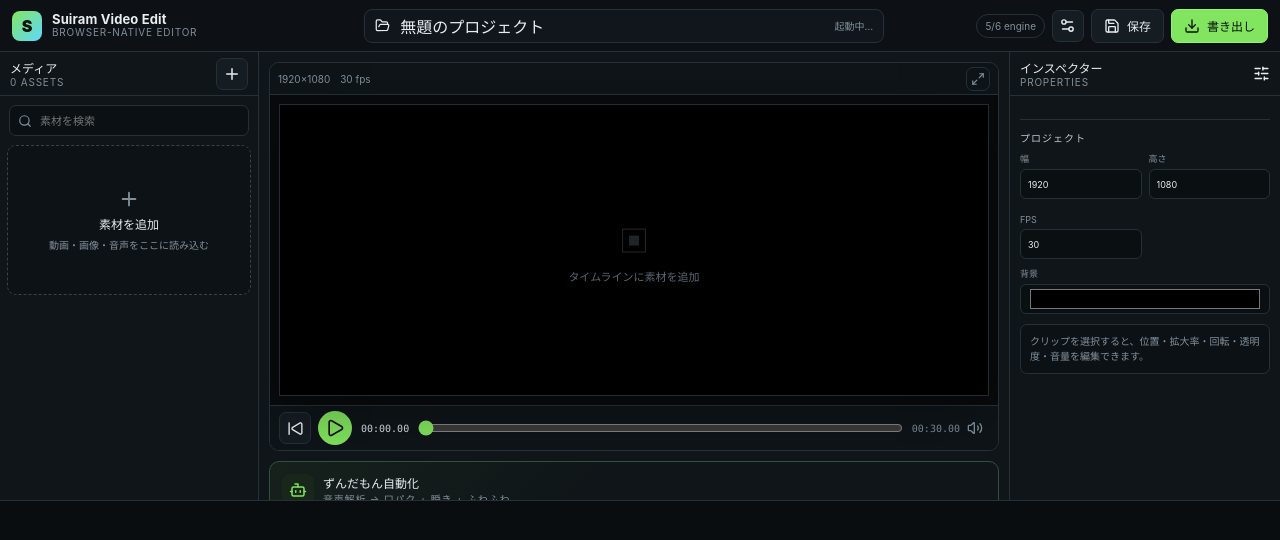
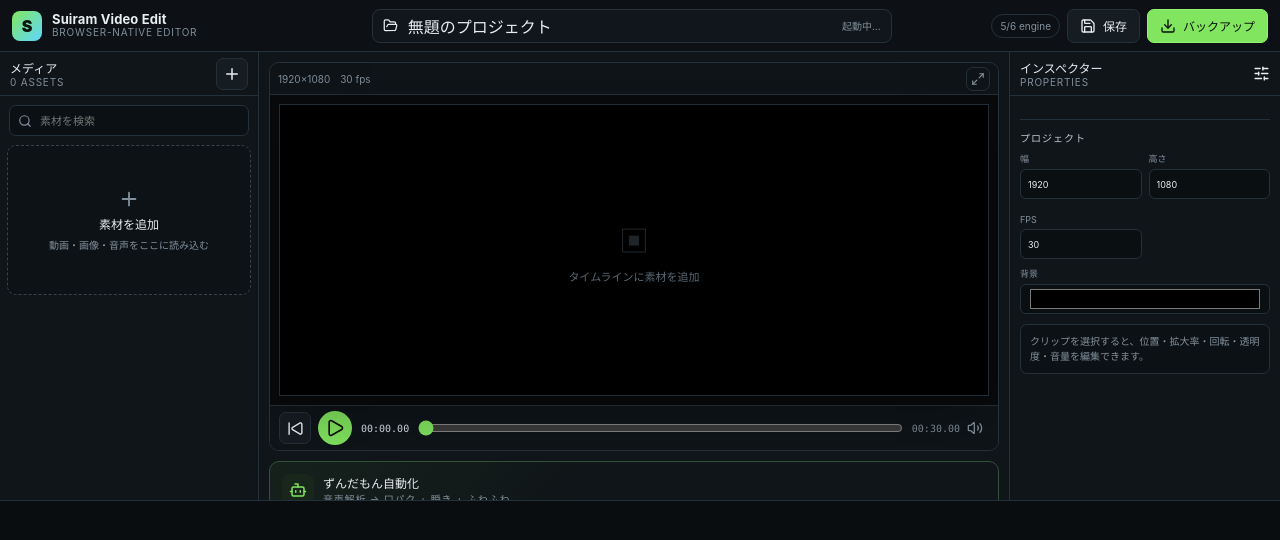
Before and after one commit to godrenkon/video_edit, a React (Vite) app: page / in a window 1280 px wide. Shown: the top 540 px of the page. Built offline with nearby package versions, Linux system fonts and the light colour scheme.

Commit message:
fix: label project backup accurately

```diff
--- a/src/components/TopBar.tsx
+++ b/src/components/TopBar.tsx
@@ -1,4 +1,4 @@
-import { Download, FolderOpen, Save, Settings2 } from 'lucide-react';
+import { Download, FolderOpen, Save } from 'lucide-react';
 import type { CapabilityReport } from '../core/capabilities';
 
 interface Props {
@@ -28,9 +28,8 @@ export function TopBar({ projectName, onProjectName, onSave, onExport, capabilit
       </div>
       <div className="topActions">
         <span className="capPill" title="利用可能なブラウザ機能数">{ready}/6 engine</span>
-        <button className="iconBtn" title="設定"><Settings2 size={17} /></button>
         <button className="button" onClick={onSave}><Save size={16} />保存</button>
-        <button className="button primary" onClick={onExport}><Download size={16} />書き出し</button>
+        <button className="button primary" onClick={onExport} title="プロジェクトJSONを端末へバックアップ"><Download size={16} />バックアップ</button>
       </div>
     </header>
   );
```
